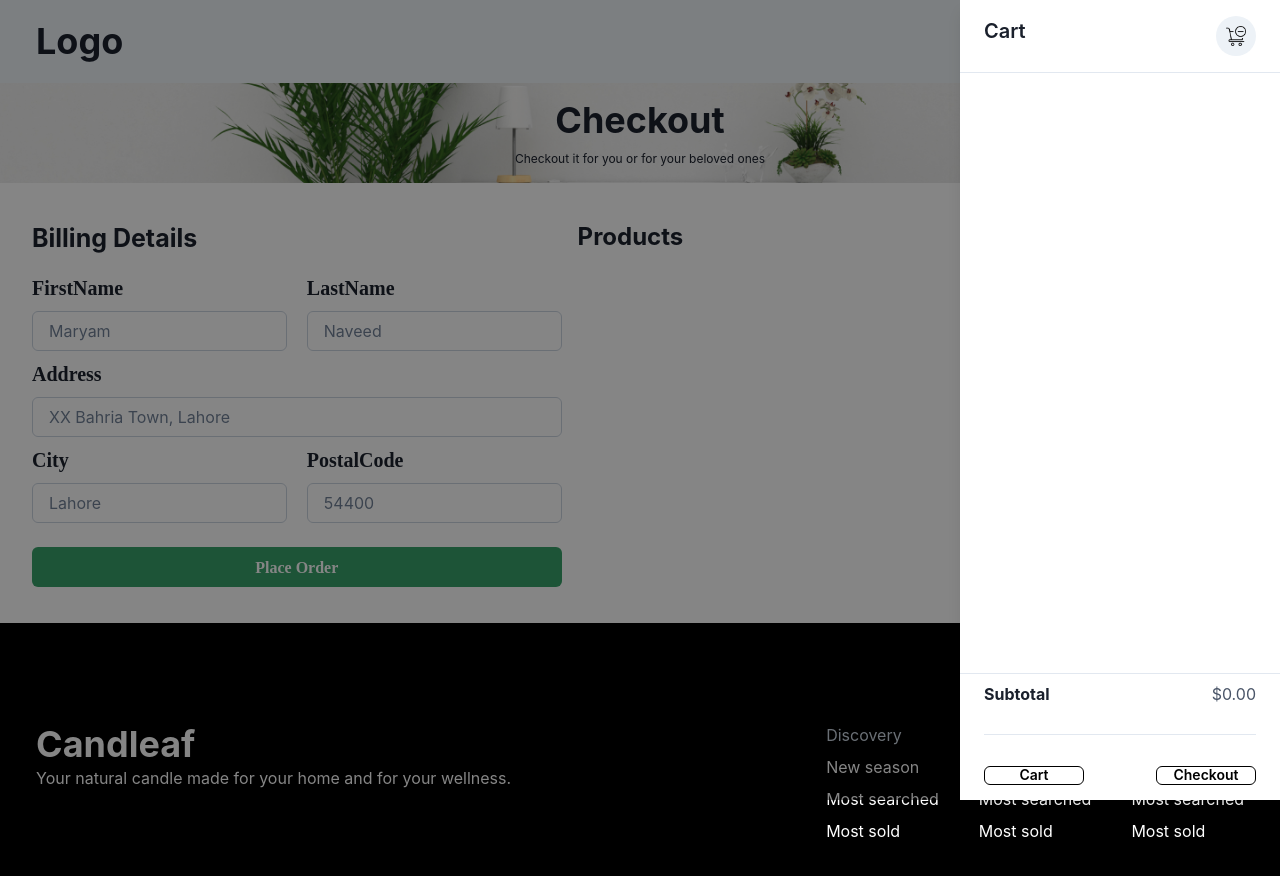
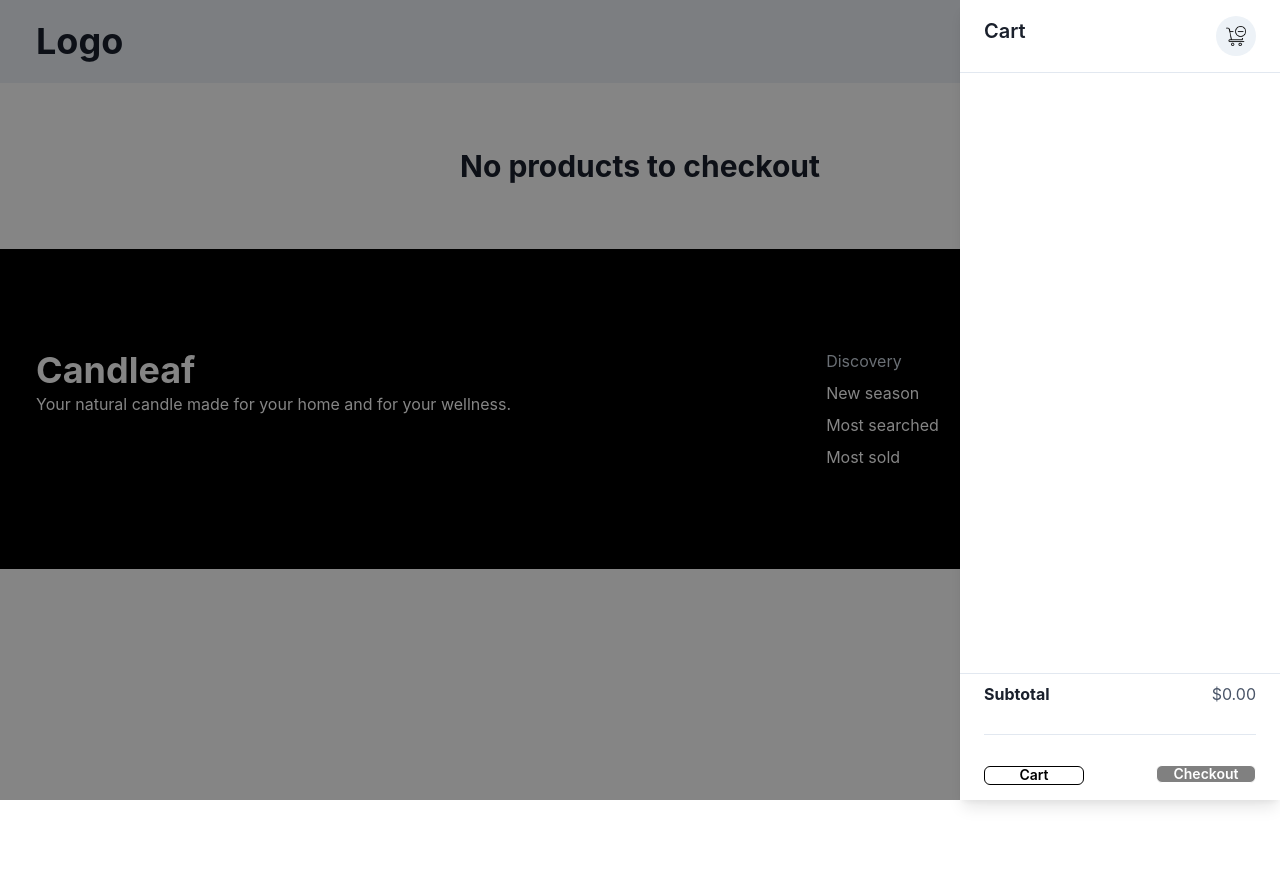
Before and after one commit to mareyam/Next-e-commerce, a Next.js app: page /checkout in a window 1280 px wide. Both pictures are taken after a click on the button 1043 px from the left and 41 px from the top of the page. Shown: the top 876 px of the page. After the commit the page ends 800 px from the top, so only its background shows below. Built offline with nearby package versions, Linux system fonts and the light colour scheme; a web font is replaced by a local one.

Commit message:
validations

```diff
--- a/components/checkout/components/CheckoutCard.js
+++ b/components/checkout/components/CheckoutCard.js
@@ -17,13 +17,28 @@ import {
 } from "@chakra-ui/react";
 import CheckoutProducts from './CheckoutProducts';
 import Header from "./Header";
+import { useSelector } from "react-redux";
+import useTotalProducts from "../../../hooks/useTotalProducts";
+
 
 
 const CheckoutCard = () => {
+  const productItems = useSelector((state) => {
+    return state.cart;
+  });
+  const totalProducts = useTotalProducts(productItems);
   return (
     <Box >
-     <Header/>
-     <CheckoutProducts/>
+      {totalProducts === 0 ? (
+              <Box w='100%' h='166px' textAlign='center' justifyContent='center' display='flex' flexDirection='column'>
+                <Text fontWeight='bold' fontSize='30px'>No products to checkout</Text>
+              </Box>
+            ) : (
+              <div>
+                <Header/>
+                <CheckoutProducts/>
+              </div>
+            )}
     </Box>
   );
 };
--- a/components/common/AddToCartPopup.js
+++ b/components/common/AddToCartPopup.js
@@ -6,6 +6,7 @@ import { useSelector } from "react-redux";
 import useCart from '../../hooks/useCart';
 import { CloseIcon } from '@chakra-ui/icons';
 import useTotalPrice from '../../hooks/useTotalPrice';
+
 
 const AddToCartPopup = () => {
   const { isOpen, onOpen, onClose } = useDisclosure();
@@ -85,9 +86,16 @@ const AddToCartPopup = () => {
              <Link as={NextLink} href='/cart'>
               <Button fontSize='sm' w='100px' h='auto' bg='white' color='black' border='1px solid'>Cart</Button>
             </Link>
-             <Link as={NextLink} href='/checkout'>
-              <Button fontSize='sm' w='100px' h='auto' bg='white' color='black' border='1px solid'>Checkout</Button>
-            </Link>
+
+            {totalPrice === 0 ? (
+              <Button fontSize='sm' w='100px' h='auto' bg='gray' color='white' border='1px solid'>Checkout</Button>
+            ) : (
+              <div>
+              <Link as={NextLink} href='/checkout'>
+                 <Button fontSize='sm' w='100px' h='auto' bg='white' color='black' border='1px solid'>Checkout</Button>
+              </Link>
+              </div>
+            )}
             </HStack>
           </DrawerBody>
         </DrawerContent>
--- a/components/validation/FormValidation.js
+++ b/components/validation/FormValidation.js
@@ -3,8 +3,12 @@ import { Input } from "@chakra-ui/react";
 import { useState, useEffect } from "react";
 import ThankyouCard from "components/thankyou/components/ThankyouCard";
 import CheckoutCard from '../checkout/components/CheckoutCard';
+import { useRouter } from 'next/router';
+
+
 
 export default function FormValidation({ data }) {
+  const router = useRouter();
   console.log("data is");
   console.log(data);
 
@@ -66,6 +70,9 @@ export default function FormValidation({ data }) {
     // console.log(isValidated);
   }, [formValues]);
 
+  if(isValidated) {
+    router.push('/thankyou');
+  }
   return (
     <>
     {console.log(isValidated)}
```
Also changed, not shown: components/cart/components/CartItems.js (+8 -4 lines), components/hero/components/CenterCard.js (+9 -2 lines).
